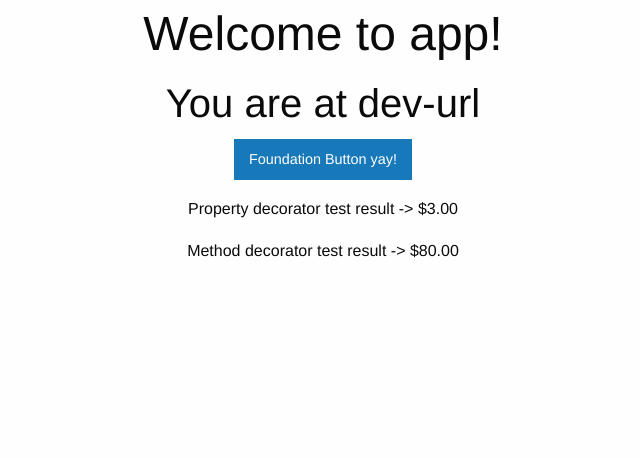
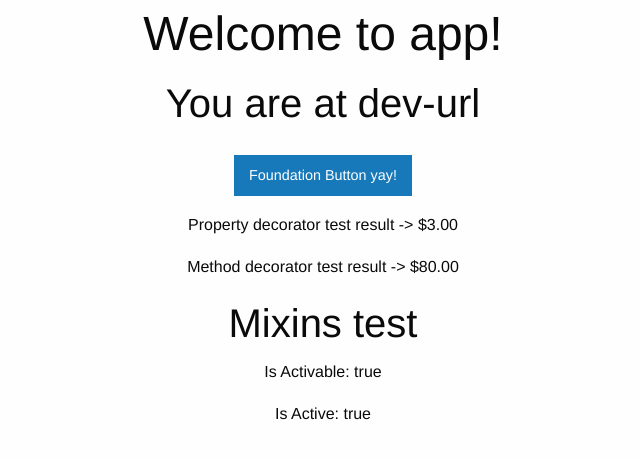
Before and after one commit to dragorwyin/angular-testing, an Angular app: page / in a window 1280 px wide. Shown: the top 458 px of the page, without its empty margins (317-957 px from the left). Built offline with nearby package versions, Linux system fonts and the light colour scheme.

Commit message:
Add "mixing-test" component, add "Activable" mixin and use it in app.component

```diff
--- a/src/app/app.component.html
+++ b/src/app/app.component.html
@@ -1,10 +1,26 @@
-<!--The content below is only a placeholder and can be replaced.-->
-<div style="text-align:center">
+<!DOCTYPE html>
+<html>
+  <head>
+    <title>Testing Application</title>
+  </head>
+  <body class="container">
+    <div class="grid-x grid-container text-center">
+      <div class="cell small-12">
         <h1>
           Welcome to {{ title }}!
         </h1>
         <h2>You are at {{ url }}</h2>
-  <div class="primary button">Foundation Button yay!</div>
-  <p>Property decorator test result -> {{ centsProperty | currency }}</p>
+      </div>
+      <div class="cell small-12">
+        <div class="primary dodatek button margin-vertical-1">Foundation Button yay!</div>
+      </div>
+      <div class="cell small-12">
+        <p class="">Property decorator test result -> {{ centsProperty | currency }}</p>
         <p>Method decorator test result -> {{ centsMethod | currency }}</p>
+
+        <h2>Mixins test</h2>
+        <app-mixin-test></app-mixin-test>
       </div>
+    </div>
+  </body>
+</html>
--- a/src/app/app.component.ts
+++ b/src/app/app.component.ts
@@ -2,8 +2,8 @@ import { Component, OnInit } from '@angular/core';
 import { environment } from '../environments/environment';
 import Prices from './prices';
 import { cent } from './shared/decorators/cent';
-
-///////// ----------------------------------------
+import applyMixins from './shared/mixins/apply-mixins';
+import { Activable, isActivable } from './shared/mixins/activable';
 
 @Component({
   selector: 'app-root',
--- a/src/app/app.module.ts
+++ b/src/app/app.module.ts
@@ -2,10 +2,12 @@ import { BrowserModule } from '@angular/platform-browser';
 import { NgModule } from '@angular/core';
 
 import { AppComponent } from './app.component';
+import { MixinTestComponent } from './mixin-test/mixin-test.component';
 
 @NgModule({
   declarations: [
-    AppComponent
+    AppComponent,
+    MixinTestComponent
   ],
   imports: [
     BrowserModule
--- /dev/null
+++ b/src/app/mixin-test/mixin-test.component.html
@@ -0,0 +1,6 @@
+<p>
+  Is Activable: {{ isActivable }}
+</p>
+<p>
+  Is Active: {{ isActive }}
+</p>
--- /dev/null
+++ b/src/app/mixin-test/mixin-test.component.ts
@@ -0,0 +1,30 @@
+import { Component, OnInit } from '@angular/core';
+import { Activable, isActivable } from '../shared/mixins/activable';
+import applyMixins from '../shared/mixins/apply-mixins';
+import SmartObject from './smart-object';
+
+@Component({
+  selector: 'app-mixin-test',
+  templateUrl: './mixin-test.component.html',
+  styleUrls: ['./mixin-test.component.scss']
+})
+export class MixinTestComponent implements OnInit {
+
+  isActive = false;
+  isActivable = false;
+
+  constructor() { }
+
+  ngOnInit() {
+    const smartObj = new SmartObject();
+
+    this.isActivable = isActivable(smartObj);
+    this.isActive = smartObj.isActive;
+
+    smartObj.interact();
+
+    setTimeout(() => {
+      this.isActive = smartObj.isActive;
+    }, 1000);
+  }
+}
--- /dev/null
+++ b/src/app/mixin-test/smart-object.ts
@@ -0,0 +1,17 @@
+import { Activable } from '../shared/mixins/activable';
+import applyMixins from '../shared/mixins/apply-mixins';
+
+export default class SmartObject implements Activable {
+  isActive = false;
+
+  activate: () => void;
+  deactivate: () => void;
+
+  constructor() { }
+
+  interact() {
+    this.activate();
+  }
+}
+
+applyMixins(SmartObject, [Activable]);
--- /dev/null
+++ b/src/app/shared/mixins/activable.ts
@@ -0,0 +1,19 @@
+// Activable Mixin
+export class Activable {
+  isActive: boolean;
+  activate(): void {
+    this.isActive = true;
+  }
+  deactivate(): void {
+    this.isActive = false;
+  }
+}
+
+// Type Guard
+export function isActivable(arg: any): arg is Activable {
+  return (
+    arg.activate !== undefined &&
+    arg.deactivate !== undefined &&
+    arg.isActive !== undefined
+  );
+}
--- /dev/null
+++ b/src/app/shared/mixins/apply-mixins.ts
@@ -0,0 +1,7 @@
+export default function applyMixins(derivedCtor: any, baseCtors: any[]) {
+  baseCtors.forEach(baseCtor => {
+    Object.getOwnPropertyNames(baseCtor.prototype).forEach(name => {
+      derivedCtor.prototype[name] = baseCtor.prototype[name];
+    });
+  });
+}
```
Also changed, not shown: src/app/mixin-test/mixin-test.component.scss (added), 1 other file (tests, documents, lock files or other folders). Lines whose indentation alone changed are shown as unchanged.
